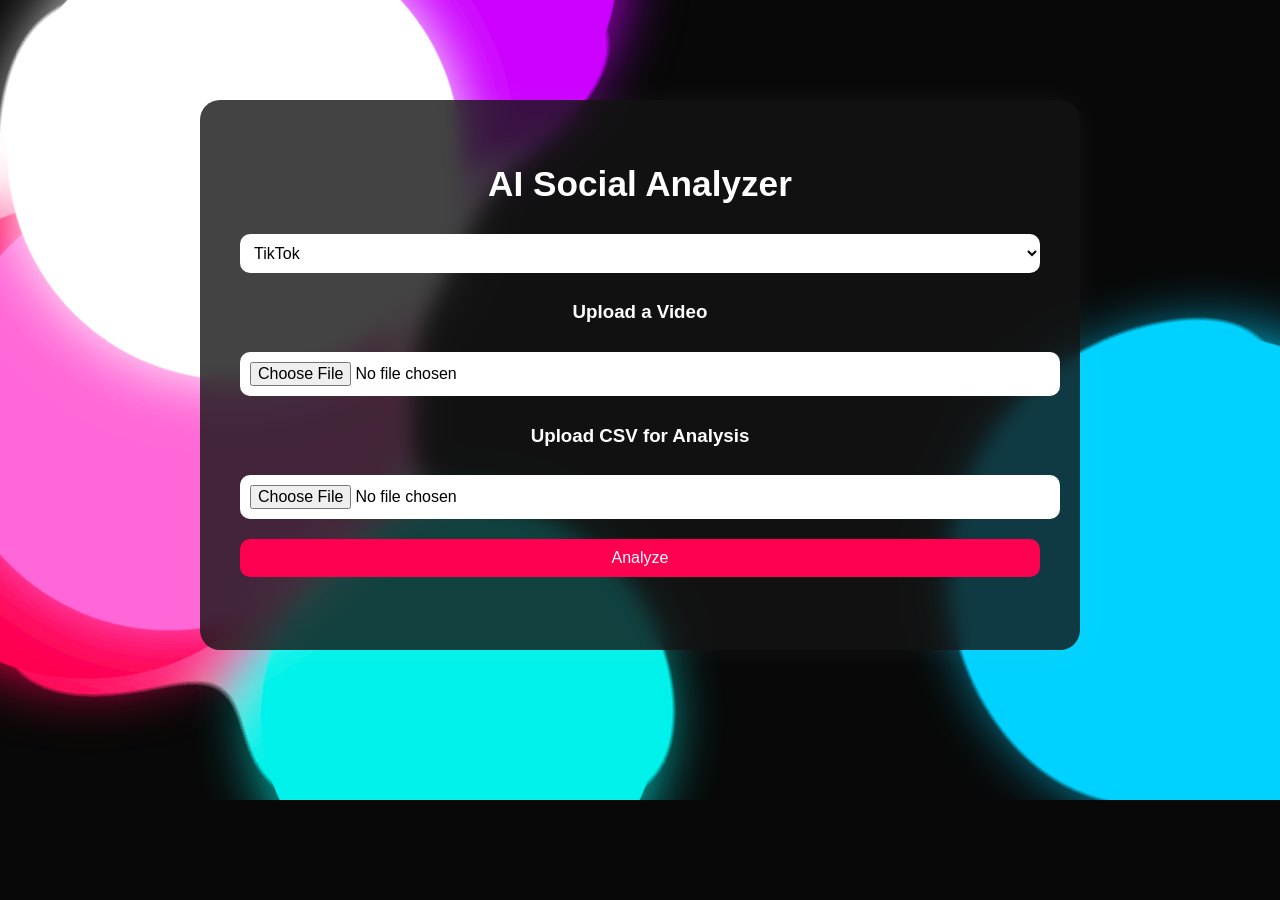
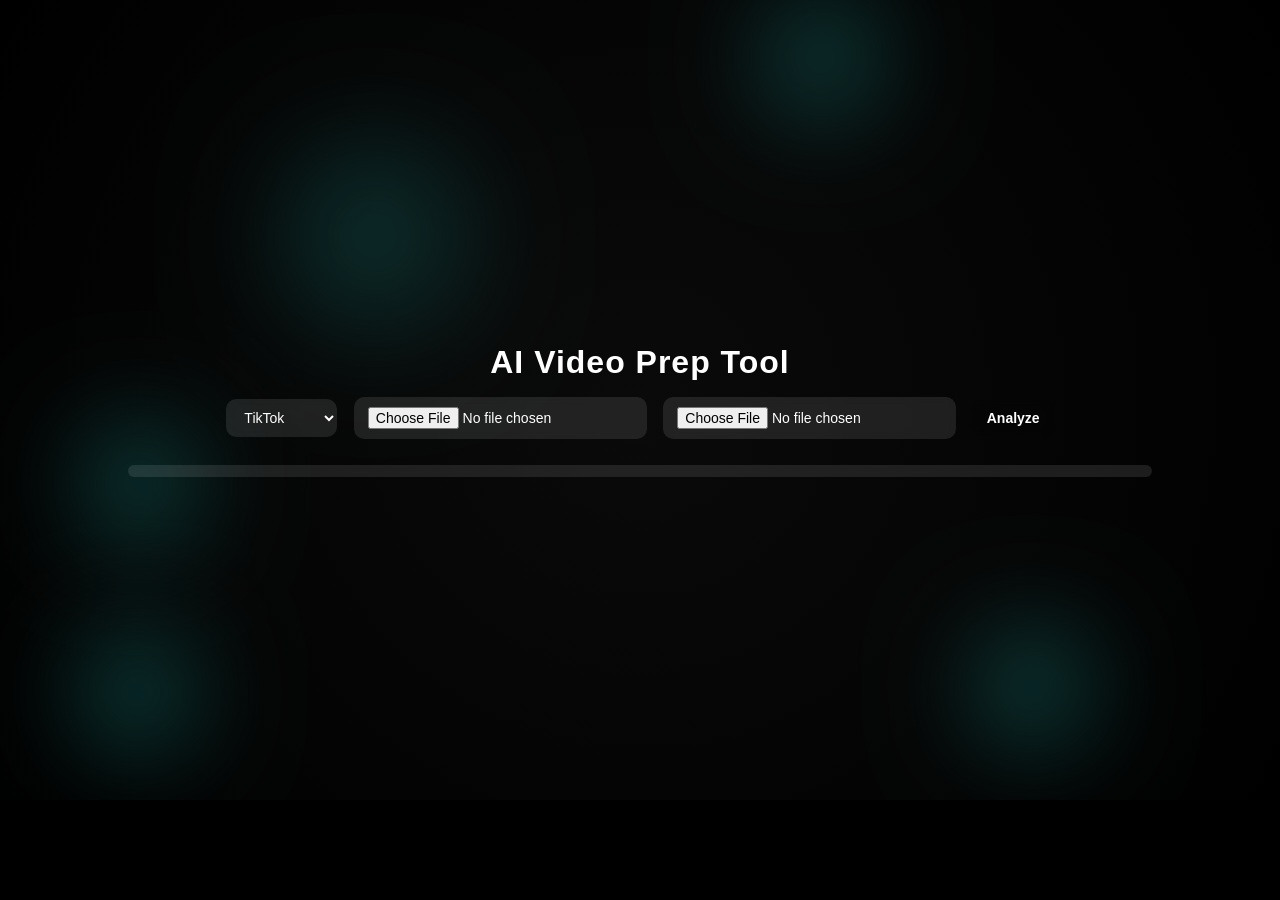
Before and after one commit to longlinemedia2025/tiktok-ai-analyzer, a Flask app: page / in a window 1280 px wide. After the commit the page ends 782 px from the top, so only its background shows below. Run offline with Flask 3, Linux system fonts and the light colour scheme.

Commit message:
Fix analysis upload and missing elements

```diff
--- a/app.py
+++ b/app.py
@@ -185,7 +185,6 @@ def generate_ai_analysis(platform, video_name, metrics, detected, csv_data=None)
     - Hook viewers in the first 2 seconds.
     - Use trending audio and relevant captions.
     - Encourage saves and shares with call-to-actions.
-    - Post during peak activity windows (Fri–Sun, 6–10pm).
     - Maintain visual consistency across Reels.
 
     🎯 **Detected Niche:** {niche}
--- a/templates/index.html
+++ b/templates/index.html
@@ -3,227 +3,188 @@
 <head>
   <meta charset="UTF-8" />
   <meta name="viewport" content="width=device-width, initial-scale=1.0" />
-  <title>AI Social Analyzer</title>
+  <title>Video Prep Tool</title>
   <style>
     :root {
-      --tiktok-colors: #ff0050, #00f2ea, #ffffff, #ff66c4, #00d2ff;
-      --youtube-colors: #ff0000, #ff6347, #ff7f50, #ffffff, #d3d3d3;
-      --instagram-colors: #e1306c, #f77737, #ffdc80, #5851db, #fd1d1d;
-      --base-bg: #080808;
+      --tiktok-color: #25F4EE;
+      --instagram-color: #E1306C;
+      --youtube-color: #FF0000;
     }
 
     body {
+      background: radial-gradient(circle at center, #0a0a0a 0%, #000000 100%);
+      overflow: hidden;
+      font-family: "Poppins", sans-serif;
+      color: white;
+      display: flex;
+      flex-direction: column;
+      align-items: center;
+      justify-content: center;
+      height: 100vh;
+      text-align: center;
       margin: 0;
-      font-family: "Poppins", sans-serif;
-      background: var(--base-bg);
-      color: #fff;
-      overflow-x: hidden;
-      min-height: 100vh;
     }
 
-    /* ================= Gooey Background ================= */
-    #gooey-bg {
-      position: fixed;
-      top: 0;
-      left: 0;
-      width: 100%;
-      height: 100%;
-      z-index: -1;
-      overflow: hidden;
+    h1 {
+      font-weight: 600;
+      letter-spacing: 1px;
+      margin-bottom: 10px;
     }
 
-    #gooey-bg svg {
-      width: 100%;
+    select, input, button {
+      background: rgba(255,255,255,0.1);
+      color: white;
+      border: none;
+      border-radius: 10px;
+      padding: 10px 14px;
+      margin: 6px;
+      font-size: 14px;
+      outline: none;
+      backdrop-filter: blur(5px);
+    }
+
+    button {
+      background: var(--platform-color);
+      cursor: pointer;
+      font-weight: 600;
+      transition: 0.3s;
+    }
+
+    button:hover {
+      opacity: 0.85;
+      transform: scale(1.03);
+    }
+
+    #loadingContainer {
+      position: relative;
+      width: 80%;
+      height: 12px;
+      background: rgba(255,255,255,0.1);
+      border-radius: 12px;
+      overflow: hidden;
+      margin-top: 20px;
+    }
+
+    #loadingBar {
+      width: 0%;
       height: 100%;
-      filter: url(#goo);
+      background: var(--platform-color);
+      border-radius: 12px;
+      transition: width 0.2s ease-out, background 0.3s ease;
+      box-shadow: 0 0 10px var(--platform-color);
+    }
+
+    #aiResults {
+      white-space: pre-wrap;
+      text-align: left;
+      background: rgba(255,255,255,0.05);
+      border-radius: 15px;
+      padding: 20px;
+      margin-top: 25px;
+      width: 80%;
+      max-height: 55vh;
+      overflow-y: auto;
+      backdrop-filter: blur(4px);
+      display: none;
     }
 
     .blob {
-      opacity: 0;
-      animation: fadeIn 2s ease-in forwards;
+      position: absolute;
+      width: 120px;
+      height: 120px;
+      border-radius: 50%;
+      opacity: 0.25;
+      filter: blur(50px);
+      animation: float 20s infinite ease-in-out;
       mix-blend-mode: screen;
-      transition: fill 0.8s ease, filter 0.8s ease;
     }
 
-    @keyframes fadeIn {
-      to { opacity: 1; }
+    @keyframes float {
+      0%, 100% { transform: translate(0, 0) scale(1); }
+      25% { transform: translate(100px, -80px) scale(1.3); }
+      50% { transform: translate(-120px, 100px) scale(0.9); }
+      75% { transform: translate(80px, 150px) scale(1.2); }
+    }
+  </style>
+</head>
+<body>
+  <h1>AI Video Prep Tool</h1>
+
+  <div>
+    <select id="platformSelect">
+      <option value="tiktok">TikTok</option>
+      <option value="instagram">Instagram</option>
+      <option value="youtube">YouTube</option>
+    </select>
+
+    <input type="file" id="videoUpload" accept="video/*">
+    <input type="file" id="csvUpload" accept=".csv">
+    <button id="analyzeBtn">Analyze</button>
+  </div>
+
+  <div id="loadingContainer">
+    <div id="loadingBar"></div>
+  </div>
+
+  <div id="aiResults"></div>
+
+  <script>
+    const analyzeBtn = document.getElementById('analyzeBtn');
+    const aiResults = document.getElementById('aiResults');
+    const loadingBar = document.getElementById('loadingBar');
+    const platformSelect = document.getElementById('platformSelect');
+    let blobs = [];
+    let progress = 0;
+    let pulseIntensity = 0;
+    let currentColor = getPlatformColor(platformSelect.value);
+
+    function getPlatformColor(platform) {
+      if (platform === "tiktok") return "#25F4EE";
+      if (platform === "instagram") return "#E1306C";
+      if (platform === "youtube") return "#FF0000";
+      return "#25F4EE";
     }
 
-    /* ================= Layout Container ================= */
-    .container {
-      max-width: 800px;
-      margin: 100px auto;
-      padding: 40px;
-      background: rgba(20, 20, 20, 0.8);
-      border-radius: 20px;
-      box-shadow: 0 0 30px rgba(255,255,255,0.05);
-      text-align: center;
-      backdrop-filter: blur(10px);
+    function createBlobs() {
+      const count = 5;
+      blobs.forEach(b => b.remove());
+      blobs = [];
+      for (let i = 0; i < count; i++) {
+        const blob = document.createElement('div');
+        blob.className = 'blob';
+        blob.style.background = currentColor;
+        blob.style.left = Math.random() * window.innerWidth + "px";
+        blob.style.top = Math.random() * window.innerHeight + "px";
+        blob.style.animationDelay = `${Math.random() * 10}s`;
+        document.body.appendChild(blob);
+        blobs.push(blob);
+      }
     }
 
-    h1 { font-size: 2.2rem; margin-bottom: 20px; }
-
-    select, input[type="file"], button {
-      margin: 10px 0;
-      padding: 10px;
-      border-radius: 10px;
-      border: none;
-      font-size: 1rem;
-      width: 100%;
+    function updateColors() {
+      currentColor = getPlatformColor(platformSelect.value);
+      document.documentElement.style.setProperty('--platform-color', currentColor);
+      loadingBar.style.background = currentColor;
+      blobs.forEach(b => b.style.background = currentColor);
     }
 
-    select, input[type="file"] { background: #fff; color: #000; }
-    button {
-      background: #ff0050;
-      color: #fff;
-      cursor: pointer;
-      transition: 0.3s;
-    }
-    button:hover { opacity: 0.8; }
-
-    /* Loading Bar */
-    #loading-bar {
-      height: 8px;
-      width: 0%;
-      background: #ff0050;
-      border-radius: 5px;
-      margin-top: 15px;
-      transition: width 0.3s ease, background 0.3s ease;
-    }
-
-    /* AI Results */
-    #ai-results {
-      margin-top: 30px;
-      text-align: left;
-      background: rgba(255,255,255,0.05);
-      padding: 20px;
-      border-radius: 10px;
-      display: none;
-    }
-
-    #ai-results h3 { margin-top: 0; }
-  </style>
-</head>
-
-<body data-platform="tiktok">
-  <!-- Gooey Background -->
-  <div id="gooey-bg">
-    <svg viewBox="0 0 1000 700" xmlns="http://www.w3.org/2000/svg" preserveAspectRatio="xMidYMid slice">
-      <defs>
-        <filter id="goo">
-          <feGaussianBlur in="SourceGraphic" stdDeviation="40" result="blur"/>
-          <feColorMatrix in="blur" mode="matrix"
-            values="1 0 0 0 0
-                    0 1 0 0 0
-                    0 0 1 0 0
-                    0 0 0 25 -10" result="goo"/>
-          <feBlend in="SourceGraphic" in2="goo"/>
-        </filter>
-      </defs>
-      <g id="blobs-group">
-        <circle class="blob" cx="150" cy="250" r="160"></circle>
-        <circle class="blob" cx="400" cy="180" r="170"></circle>
-        <circle class="blob" cx="700" cy="300" r="160"></circle>
-        <circle class="blob" cx="850" cy="500" r="140"></circle>
-        <circle class="blob" cx="500" cy="550" r="150"></circle>
-        <circle class="blob" cx="250" cy="500" r="130"></circle>
-      </g>
-    </svg>
-  </div>
-
-  <!-- Main UI -->
-  <div class="container">
-    <h1>AI Social Analyzer</h1>
-
-    <select id="platform">
-      <option value="tiktok" selected>TikTok</option>
-      <option value="youtube">YouTube</option>
-      <option value="instagram">Instagram</option>
-    </select>
-
-    <h3>Upload a Video</h3>
-    <input type="file" id="videoUpload" accept="video/*"/>
-
-    <h3>Upload CSV for Analysis</h3>
-    <input type="file" id="csvUpload" accept=".csv"/>
-
-    <button id="analyzeBtn">Analyze</button>
-    <div id="loading-bar"></div>
-
-    <div id="ai-results">
-      <h3>AI Results</h3>
-      <p><strong>Caption:</strong> <span id="caption">Waiting...</span></p>
-      <p><strong>Hashtags:</strong> <span id="hashtags">Waiting...</span></p>
-      <p><strong>Tags:</strong> <span id="tags">Waiting...</span></p>
-      <p><strong>Score:</strong> <span id="score">Waiting...</span></p>
-    </div>
-  </div>
-
-  <script>
-    const colorThemes = {
-      tiktok: ['#ff0050', '#00f2ea', '#ffffff', '#ff66c4', '#00d2ff', '#cc00ff'],
-      youtube: ['#ff0000', '#ff6347', '#ff7f50', '#ffffff', '#d3d3d3', '#ff4c4c'],
-      instagram: ['#e1306c', '#f77737', '#ffdc80', '#5851db', '#fd1d1d', '#fcb045']
-    };
-
-    const blobs = document.querySelectorAll('.blob');
-    const loadingBar = document.getElementById('loading-bar');
-    const platformSelect = document.getElementById('platform');
-    const analyzeBtn = document.getElementById('analyzeBtn');
-    const aiResults = document.getElementById('ai-results');
-    let progress = 0;
-
-    const blobData = Array.from(blobs).map(() => ({
-      x: Math.random() * 1000,
-      y: Math.random() * 700,
-      r: 140 + Math.random() * 40,
-      dx: (Math.random() - 0.5) * 0.4,
-      dy: (Math.random() - 0.5) * 0.4,
-      pulse: Math.random() * Math.PI * 2
-    }));
-
-    // Gooey + floating motion
-    function animateBlobs(time) {
-      blobData.forEach((b, i) => {
-        b.x += b.dx;
-        b.y += b.dy;
-        if (b.x < 0 || b.x > 1000) b.dx *= -1;
-        if (b.y < 0 || b.y > 700) b.dy *= -1;
-
-        const pulse = 1 + Math.sin(time / 1000 + b.pulse) * 0.08;
-        blobs[i].setAttribute('cx', b.x);
-        blobs[i].setAttribute('cy', b.y);
-        blobs[i].setAttribute('r', b.r * pulse);
-      });
-      requestAnimationFrame(animateBlobs);
-    }
-    requestAnimationFrame(animateBlobs);
-
-    // Mouse parallax
-    document.addEventListener('mousemove', (e) => {
-      const moveX = (e.clientX / window.innerWidth - 0.5) * 25;
-      const moveY = (e.clientY / window.innerHeight - 0.5) * 25;
-      blobs.forEach((blob, i) => {
-        blob.style.transform = `translate(${moveX * (i / 6)}px, ${moveY * (i / 6)}px)`;
-      });
-    });
-
-    // Assign colors based on platform
-    function updateColors() {
-      const platform = platformSelect.value;
-      const palette = colorThemes[platform];
-      analyzeBtn.style.background = palette[0];
-      loadingBar.style.background = palette[0];
-      blobs.forEach((b, i) => {
-        const color = palette[i % palette.length];
-        b.setAttribute('fill', color);
-        b.style.filter = `drop-shadow(0 0 25px ${color})`;
+    function updateBlobPulse() {
+      pulseIntensity = Math.min(1, progress / 100);
+      blobs.forEach(blob => {
+        blob.style.filter = `blur(${50 - pulseIntensity * 20}px)`;
+        blob.style.opacity = 0.25 + pulseIntensity * 0.5;
+        blob.style.boxShadow = `0 0 ${40 * pulseIntensity}px ${currentColor}`;
       });
     }
 
-    platformSelect.addEventListener('change', updateColors);
+    platformSelect.addEventListener('change', () => {
+      updateColors();
+      createBlobs();
+    });
 
-// Handle Analyze button click
+    createBlobs();
+
+    // ---- Main Analyze Button Function ----
     analyzeBtn.addEventListener('click', async () => {
       const videoFile = document.getElementById('videoUpload').files[0];
       const csvFile = document.getElementById('csvUpload').files[0];
@@ -234,20 +195,17 @@ analyzeBtn.addEventListener('click', async () => {
         return;
       }
 
-  // Reset progress and UI
+      aiResults.style.display = "none";
       progress = 0;
-  aiResults.style.display = "none";
-  loadingBar.style.width = "0%";
       updateColors();
 
-  // Animate progress bar
       const progressInterval = setInterval(() => {
         progress += Math.random() * 5;
-    if (progress >= 90) clearInterval(progressInterval); // stop near 90% until server responds
+        if (progress >= 90) clearInterval(progressInterval);
         loadingBar.style.width = progress + "%";
+        updateBlobPulse();
       }, 200);
 
-  // Send to Flask backend
       const formData = new FormData();
       formData.append("platform", platform);
       formData.append("video", videoFile);
@@ -261,29 +219,25 @@ analyzeBtn.addEventListener('click', async () => {
 
         const data = await response.json();
         clearInterval(progressInterval);
+        progress = 100;
+        updateBlobPulse();
         loadingBar.style.width = "100%";
 
         if (data.error) {
-      alert("Error: " + data.error);
+          aiResults.innerText = "❌ Error: " + data.error;
+          aiResults.style.display = "block";
           return;
         }
 
-    // Show the AI results text
+        // --- Display AI Results in requested format ---
         aiResults.style.display = "block";
-    document.getElementById("caption").innerText = data.result.split("###")[1]?.trim() || "See full text below";
-    document.getElementById("hashtags").innerText = data.result.match(/#[\w]+/g)?.join(" ") || "Not detected";
-    document.getElementById("tags").innerText = data.result.match(/#[\w]+/g)?.slice(0,5)?.join(" ") || "N/A";
-    document.getElementById("score").innerText = data.result.match(/(\d{1,3})\/100/)?.[1] || "N/A";
-
-    console.log("Full AI Output:\n", data.result);
+        aiResults.innerText = data.result;
       } catch (err) {
         clearInterval(progressInterval);
-    alert("Server error: " + err.message);
+        aiResults.style.display = "block";
+        aiResults.innerText = "⚠️ Server error: " + err.message;
       }
     });
-
-
-    updateColors();
   </script>
 </body>
 </html>
```
Lines whose indentation alone changed are shown as unchanged.
